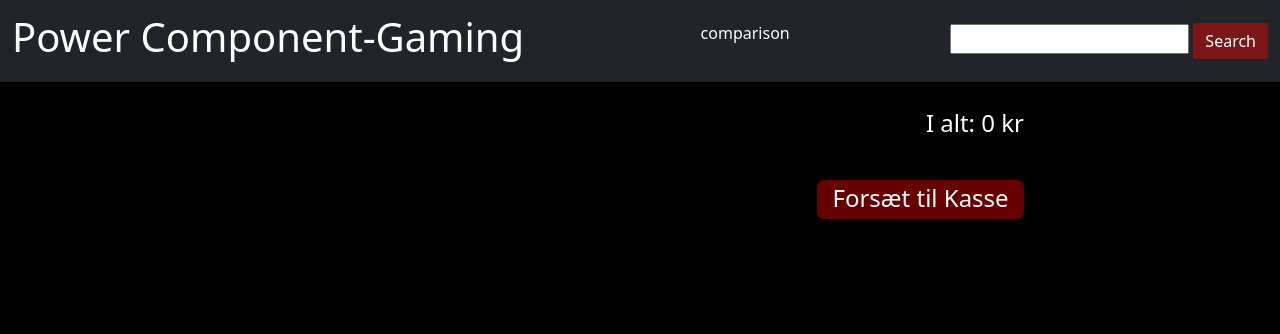
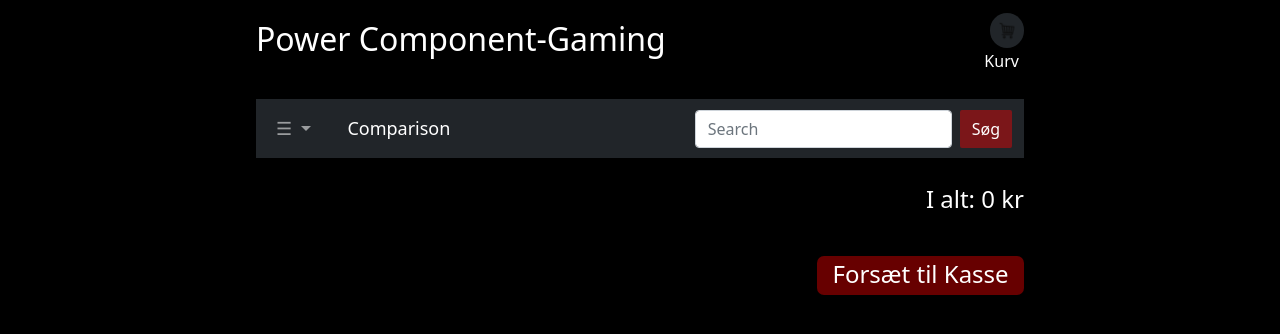
Before and after one commit to MBRzealand/PowerComponent-Gaming, a plain HTML site: page Client/basket.html in a window 1280 px wide. Drawn offline with nearby package versions, Linux system fonts and the light colour scheme; no server answers.

Commit message:
navbar fixewd and css

```diff
--- a/Client/basket.css
+++ b/Client/basket.css
@@ -14,6 +14,10 @@
   box-shadow: none;
   border: none;
 }
+#searchButton:hover {
+  color: #212529;
+  background-color: rgba(255, 0, 0, 0.404);
+}
 
 .btnStyling {
   color: white;
@@ -24,11 +28,6 @@
 
 .price {
   text-align: center;
-  background-color: rgba(255, 0, 0, 0.404);
-  text-shadow: 1px 1px 3px #000;
-  color: white;
-  border: solid rgba(119, 0, 0, 0.404);
-  border-radius: 7px;
 }
 
 .basket {
@@ -100,3 +99,68 @@
   border-radius: 7px;
   padding-bottom: 3px;
 }
+
+/* Navbar CSS */
+#navbarContainer {
+  max-width: 60%;
+  margin-left: auto;
+  margin-right: auto;
+  margin-top: 10px;
+}
+
+.navbar {
+  flex-direction: column;
+  margin-top: 10px;
+}
+
+.navbar-nav {
+  display: flex;
+  vertical-align: baseline;
+}
+
+.nav-item {
+  margin-right: 20px;
+  font-size: large;
+  align-self: center;
+}
+
+.navbar-brand {
+  font-size: xx-large;
+  padding-top: 0.3125rem;
+  padding-bottom: 0.3125rem;
+  margin-right: 1rem;
+  text-decoration: none;
+  white-space: nowrap;
+  color: #fff;
+}
+
+.navbar-brand:hover,
+.navbar-brand:focus {
+  color: #fff;
+}
+
+
+#headBar {
+  display: flex;
+  width: 100%;
+  justify-content: space-between;
+}
+#basketLogo {
+  max-width: 10%;
+  background-color: #212529;
+  border-radius: 50%;
+  padding: 5px;
+  margin-top: 1%;
+  margin-bottom: 0.5%;
+  margin-right: 0px;
+}
+
+#basketPTag{
+  padding-right: 1.5%;
+}
+
+#BasketAndTextContainer{
+  display: flex;
+  flex-direction: column;
+  align-items: flex-end;
+}
--- a/Client/basket.html
+++ b/Client/basket.html
@@ -13,26 +13,53 @@
     <link rel="stylesheet" href="basket.css" />
   </head>
   <body>
-    <nav class="navbar navbar-dark bg-dark">
+    <div id="navbarContainer">
+      <div id="headBar">
+        <a class="navbar-brand" href="./Index.html">Power Component-Gaming</a>
+
+
+          <div id="BasketAndTextContainer">
+            <img
+              id="basketLogo"
+              src="../assets/basket_img.png"
+              alt="basket"
+              onclick="goToBasket()"
+            />
+            <p id="basketPTag">Kurv</p>
+          </div>
+
+        </div>
+    <nav class="navbar navbar-expand-lg navbar-dark bg-dark">
       <div class="container-fluid">
-        <a class="navbar-brand"
-          ><h1 class="title">Power Component-Gaming</h1></a
-        >
-        <p class="navbtn" onclick="location.href='./comparison.html'">
-          comparison
-        </p>
-        <div id="searchDiv">
-          <input class="" id="searchInput" type="text" />
-          <button
-            class="btn btn-primary"
-            id="searchButton"
-            onclick="searchFunction()"
-          >
-            Search
-          </button>
+        <button class="navbar-toggler" type="button" data-bs-toggle="collapse" data-bs-target="#navbarSupportedContent" aria-controls="navbarSupportedContent" aria-expanded="false" aria-label="Toggle navigation">
+          <span class="navbar-toggler-icon"></span>
+        </button>
+        <div class="collapse navbar-collapse" id="navbarSupportedContent">
+          <ul class="navbar-nav me-auto mb-2 mb-lg-0">
+
+            <li class="nav-item dropdown">
+              <a class="nav-link dropdown-toggle" href="#" id="navbarDropdown" role="button" data-bs-toggle="dropdown" aria-expanded="false">
+                &#9776
+              </a>
+              <ul id="burgerMenu" class="dropdown-menu" aria-labelledby="navbarDropdown">
+                <li><a class="dropdown-item" href="#">Kategorier</a></li>
+                <li><hr class="dropdown-divider"></li>
+              </ul>
+            </li>
+
+            <li class="nav-item">
+              <a class="nav-link active" aria-current="page" href="./comparison.html">Comparison</a>
+            </li>
+
+          </ul>
+          <div class="d-flex">
+            <input id="searchInput" class="form-control me-2" type="search" placeholder="Search" aria-label="Search">
+            <button class="btn btn-outline-success" id="searchButton" onclick="searchFunction()">Søg</button>
+          </div>
         </div>
       </div>
     </nav>
+    </div>
     <div class="basket">
       <div id="cardContainer"></div>
       <div class="priceAndButtonContainer">
@@ -42,6 +69,7 @@
         <button class="btnStyling " id="basketButton">Forsæt til Kasse</button>
       </div>
     </div>
+    <script src="navbarLogic.js"></script>
     <script src="basketScripts.js"></script>
   </body>
 </html>
--- a/Client/basketScripts.js
+++ b/Client/basketScripts.js
@@ -48,7 +48,7 @@
   const title = document.createTextNode('Specifications:');
   specificationTitle.appendChild(title);
 
-  const productPrice = document.createElement('button');
+  const productPrice = document.createElement('p');
   const price = document.createTextNode(`${response.item.price} kr`);
   productPrice.setAttribute('class', 'price');
   productPrice.appendChild(price);
--- a/Client/comparison.css
+++ b/Client/comparison.css
@@ -9,6 +9,7 @@
 
 body {
   background-color: black;
+  color: white;
 }
 
 .title {
@@ -50,6 +51,10 @@
   background-color: rgba(255, 0, 0, 0.404);
   box-shadow: none;
   border: none;
+}
+#searchButton:hover {
+  color: #212529;
+  background-color: rgba(255, 0, 0, 0.404);
 }
 #searchDIV {
   display: flex;
@@ -102,3 +107,28 @@
   background-color: rgba(255, 0, 0, 0.404);
   border: none;
 }
+
+#headBar {
+  display: flex;
+  width: 100%;
+  justify-content: space-between;
+}
+#basketLogo {
+  max-width: 10%;
+  background-color: #212529;
+  border-radius: 50%;
+  padding: 5px;
+  margin-top: 1%;
+  margin-bottom: 0.5%;
+  margin-right: 0px;
+}
+
+#basketPTag{
+  padding-right: 1.5%;
+}
+
+#BasketAndTextContainer{
+  display: flex;
+  flex-direction: column;
+  align-items: flex-end;
+}
--- a/Client/main.css
+++ b/Client/main.css
@@ -7,6 +7,7 @@
 
 body {
   background-color: black;
+  color: white;
 }
 
 .title {
@@ -16,6 +17,10 @@
 #searchButton {
   border-radius: 2px;
   box-shadow: none;
+}
+#searchButton:hover {
+  color: #212529;
+  background-color: rgba(255, 0, 0, 0.404);
 }
 
 .btnStyling {
@@ -109,4 +114,29 @@
 .btn {
   color: white;
   background-color: rgba(255, 0, 0, 0.404);
-  border: none;
+  border: none;}
+
+  #headBar {
+    display: flex;
+    width: 100%;
+    justify-content: space-between;
+  }
+  #basketLogo {
+    max-width: 10%;
+    background-color: #212529;
+    border-radius: 50%;
+    padding: 5px;
+    margin-top: 1%;
+    margin-bottom: 0.5%;
+    margin-right: 0px;
+  }
+
+  #basketPTag{
+    padding-right: 1.5%;
+  }
+
+  #BasketAndTextContainer{
+    display: flex;
+    flex-direction: column;
+    align-items: flex-end;
+  }
--- a/Client/navbarLogic.js
+++ b/Client/navbarLogic.js
@@ -53,4 +53,9 @@
   document.location = url;
 }
 
+function goToBasket() {
+  let url = new URL('http://localhost:5500/Client/basket.html');
+  document.location = url;
+}
+
 populateCategoryDropdownMenu();
--- a/Client/productPageScript.js
+++ b/Client/productPageScript.js
@@ -86,8 +86,3 @@
   }
   localStorage.setItem(`valgtVare${itemIdNumber}`, item);
 }
-
-function goToBasket() {
-  let url = new URL('http://localhost:5500/Client/basket.html');
-  document.location = url;
-}
--- a/Client/productPageStyle.css
+++ b/Client/productPageStyle.css
@@ -14,6 +14,10 @@
   margin-left: 1%;
   box-shadow: none;
   border: none;
+}
+#searchButton:hover {
+  color: #212529;
+  background-color: rgba(255, 0, 0, 0.404);
 }
 
 #searchDiv {
@@ -165,11 +169,12 @@
   color: white;
   background-color: rgba(255, 0, 0, 0.404);
   border: none;
+}
 
 #headBar {
   display: flex;
   width: 100%;
-  justify-content: flex-end;
+  justify-content: space-between;
 }
 #basketLogo {
   max-width: 10%;
@@ -178,12 +183,15 @@
   padding: 5px;
   margin-top: 1%;
   margin-bottom: 0.5%;
+  margin-right: 0px;
 }
 
-#basketAndTextContainer {
-  width: 40%;
+#basketPTag{
+  padding-right: 1.5%;
+}
+
+#BasketAndTextContainer{
   display: flex;
   flex-direction: column;
-  justify-content: center;
-  align-items: center;
-  }
+  align-items: flex-end;
+}
--- a/Client/resultPageStyle.css
+++ b/Client/resultPageStyle.css
@@ -1,5 +1,6 @@
 body {
   background-color: black;
+  color: white;
 }
 
 .card {
@@ -92,6 +93,10 @@
   box-shadow: none;
   border: none;
 }
+#searchButton:hover {
+  color: #212529;
+  background-color: rgba(255, 0, 0, 0.404);
+}
 
 .productImage {
   max-width: fit-content;
@@ -142,3 +147,28 @@
   background-color: rgba(255, 0, 0, 0.404);
   border: none;
 }
+
+#headBar {
+  display: flex;
+  width: 100%;
+  justify-content: space-between;
+}
+#basketLogo {
+  max-width: 10%;
+  background-color: #212529;
+  border-radius: 50%;
+  padding: 5px;
+  margin-top: 1%;
+  margin-bottom: 0.5%;
+  margin-right: 0px;
+}
+
+#basketPTag{
+  padding-right: 1.5%;
+}
+
+#BasketAndTextContainer{
+  display: flex;
+  flex-direction: column;
+  align-items: flex-end;
+}
```
Also changed, not shown: Client/Index.html (+16 -2 lines), Client/comparison.html (+15 -1 lines), Client/productPage.html (+17 -0 lines), Client/resultsPage.html (+15 -1 lines).
